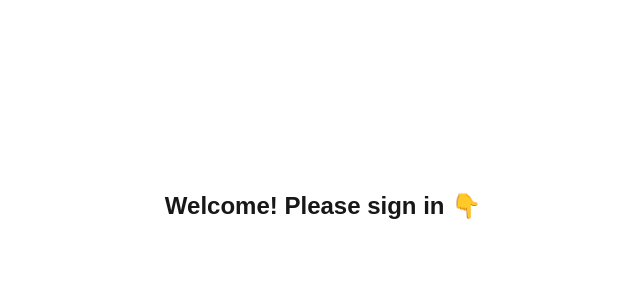
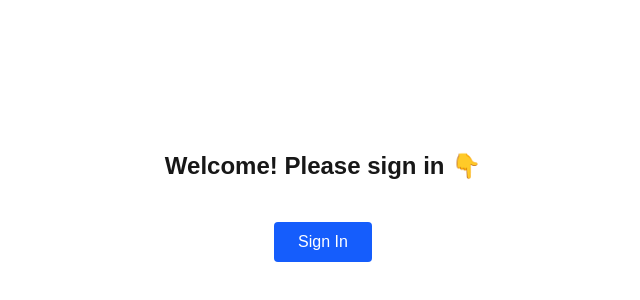
Before and after one commit to pushpullleg/my_projects, a Next.js app in the folder my-sso-app/: page / in a window 1280 px wide. Shown: the part 194-494 px from the top of the page, without its empty margins (317-957 px from the left). Built offline with nearby package versions, Linux system fonts and the light colour scheme; no server answers.

Commit message:
adding a sign in button , connecting home page to sign in page

```diff
--- a/my-sso-app/app/page.tsx
+++ b/my-sso-app/app/page.tsx
@@ -1,12 +1,19 @@
 "use client";
 
 import { SignedIn, SignedOut, UserButton } from "@clerk/nextjs";
+import Link from "next/link";
 
 export default function Home() {
   return (
     <main className="flex justify-center items-center min-h-screen flex-col gap-6">
       <SignedOut>
         <h1 className="text-2xl font-bold">Welcome! Please sign in 👇</h1>
+        <Link
+          href="/sign_in"
+          className="mt-4 px-6 py-2 bg-blue-600 text-white rounded hover:bg-blue-700 transition"
+        >
+          Sign In
+        </Link>
       </SignedOut>
 
       <SignedIn>
```
